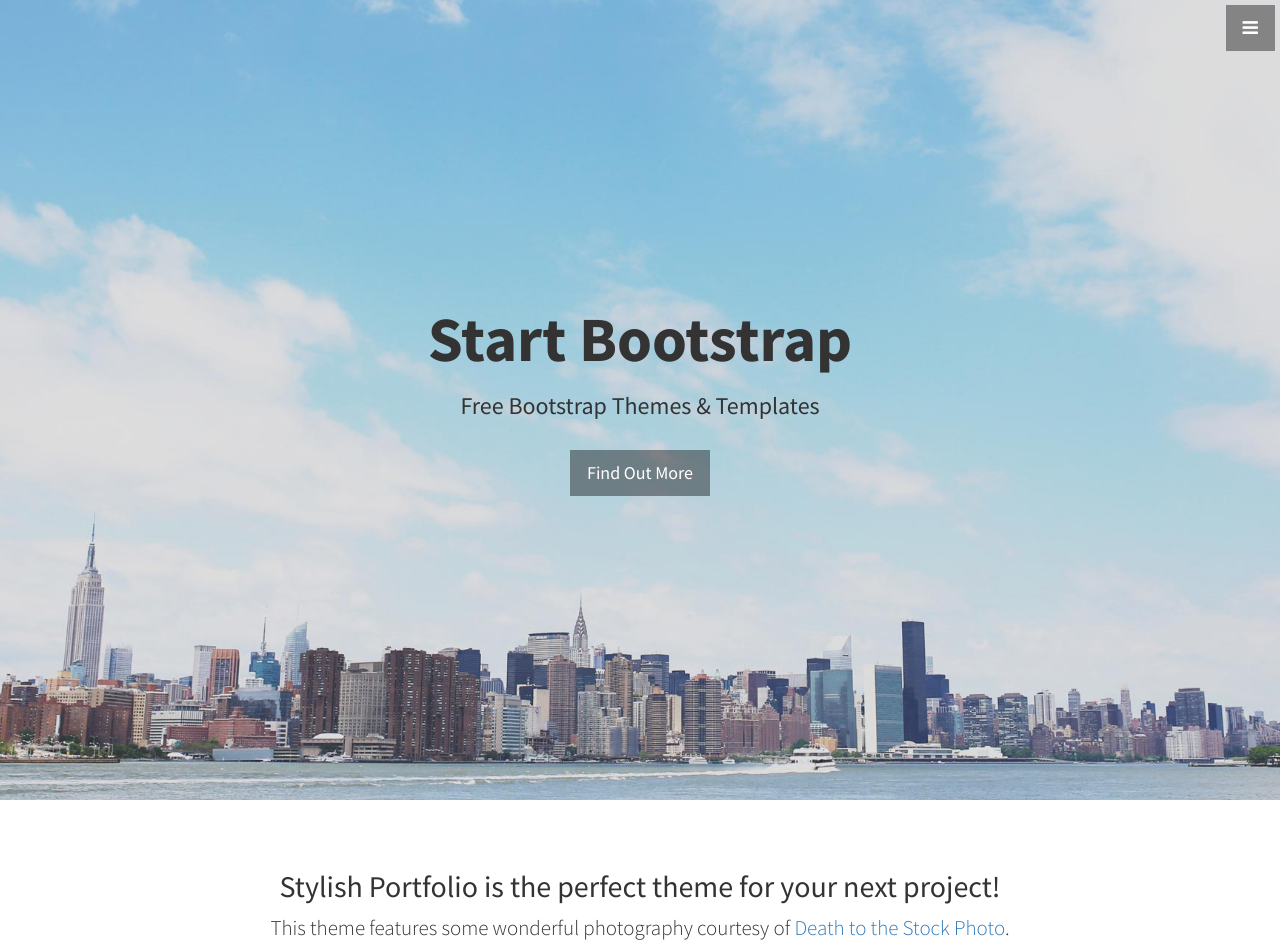
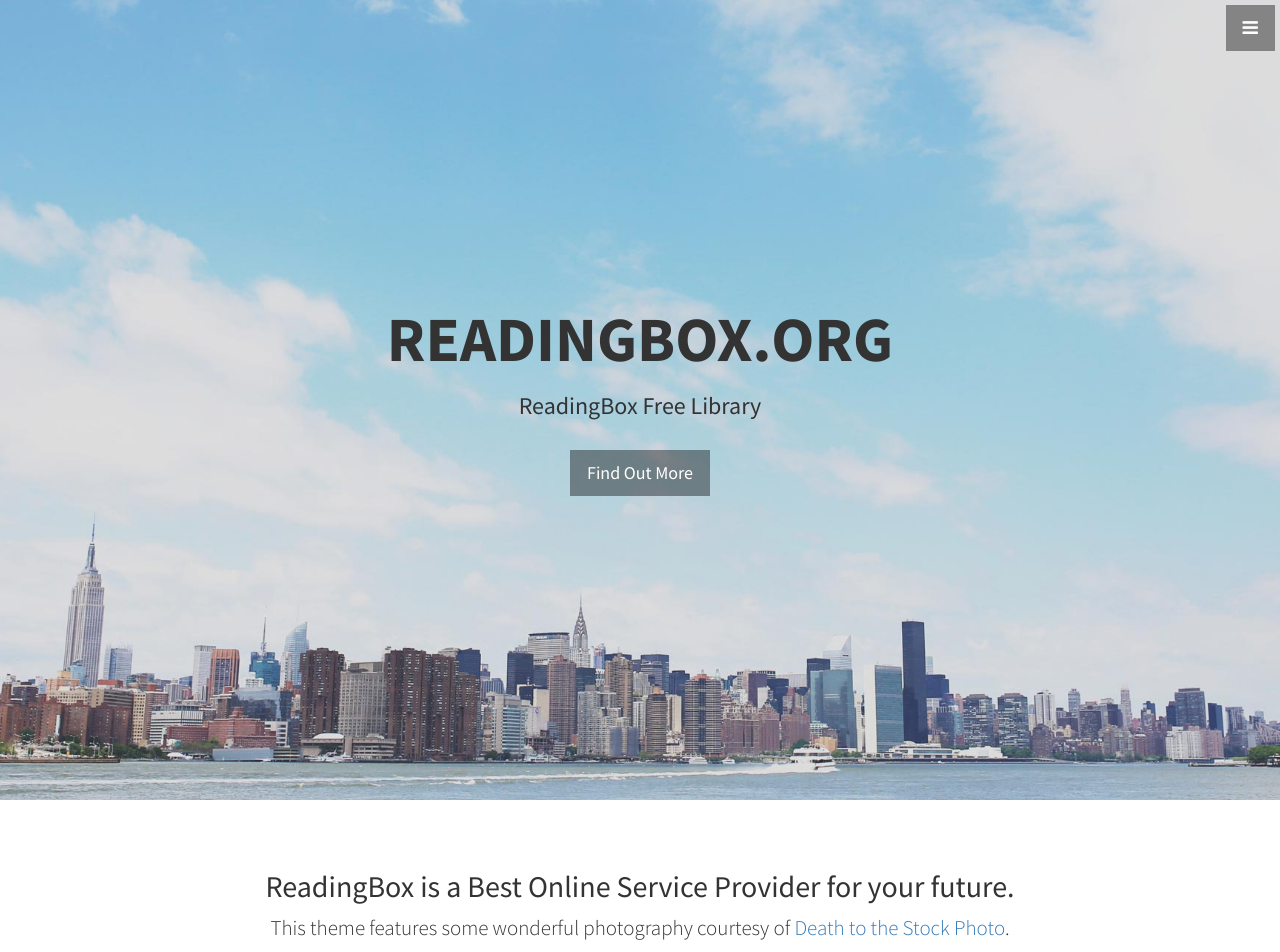
Before and after one commit to dasundilraj/template, a plain HTML site: page index.html in a window 1280 px wide. Shown: the top 952 px of the page. Drawn offline with Linux system fonts and the light colour scheme.

Commit message:
Final Edited Home Page Design
This is the final edition home page. Use this for the further web site
development

```diff
--- a/index.html
+++ b/index.html
@@ -9,7 +9,7 @@
     <meta name="description" content="">
     <meta name="author" content="">
 
-    <title>Stylish Portfolio - Start Bootstrap Theme</title>
+    <title>My First HTML Template</title>
 
     <!-- Bootstrap Core CSS -->
     <link href="css/bootstrap.min.css" rel="stylesheet">
@@ -61,8 +61,8 @@
     <!-- Header -->
     <header id="top" class="header">
         <div class="text-vertical-center">
-            <h1>Start Bootstrap</h1>
-            <h3>Free Bootstrap Themes &amp; Templates</h3>
+            <h1>READINGBOX.ORG</h1>
+            <h3>ReadingBox Free Library</h3>
             <br>
             <a href="#about" class="btn btn-dark btn-lg">Find Out More</a>
         </div>
@@ -73,7 +73,7 @@
         <div class="container">
             <div class="row">
                 <div class="col-lg-12 text-center">
-                    <h2>Stylish Portfolio is the perfect theme for your next project!</h2>
+                    <h2>ReadingBox is a Best Online Service Provider for your future.</h2>
                     <p class="lead">This theme features some wonderful photography courtesy of <a target="_blank" href="http://join.deathtothestockphoto.com/">Death to the Stock Photo</a>.</p>
                 </div>
             </div>
@@ -156,7 +156,7 @@
     <!-- Callout -->
     <aside class="callout">
         <div class="text-vertical-center">
-            <h1>Vertically Centered Text</h1>
+            <h1>We Are The Best Online Service Provider In ASIA</h1>
         </div>
     </aside>
 
```
